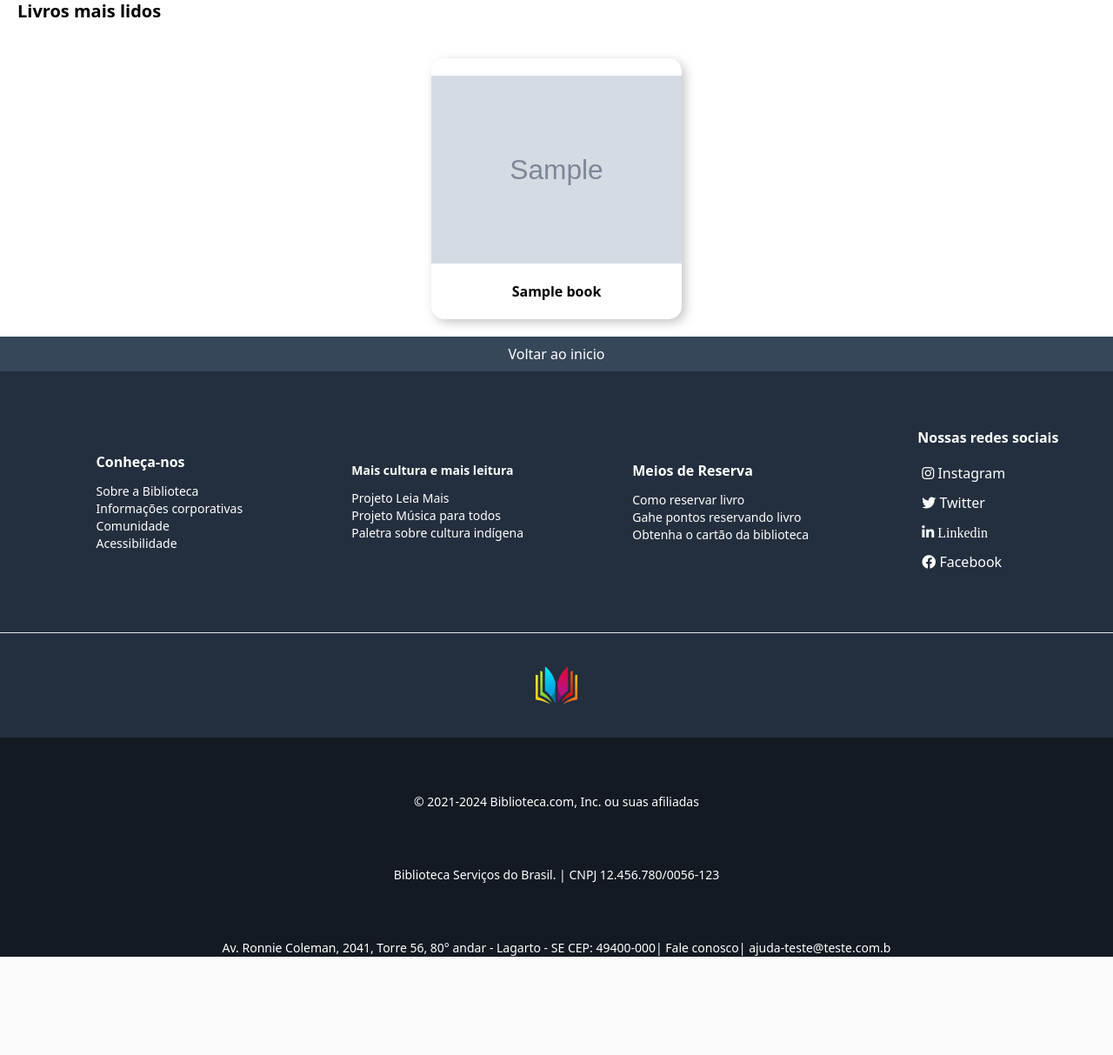
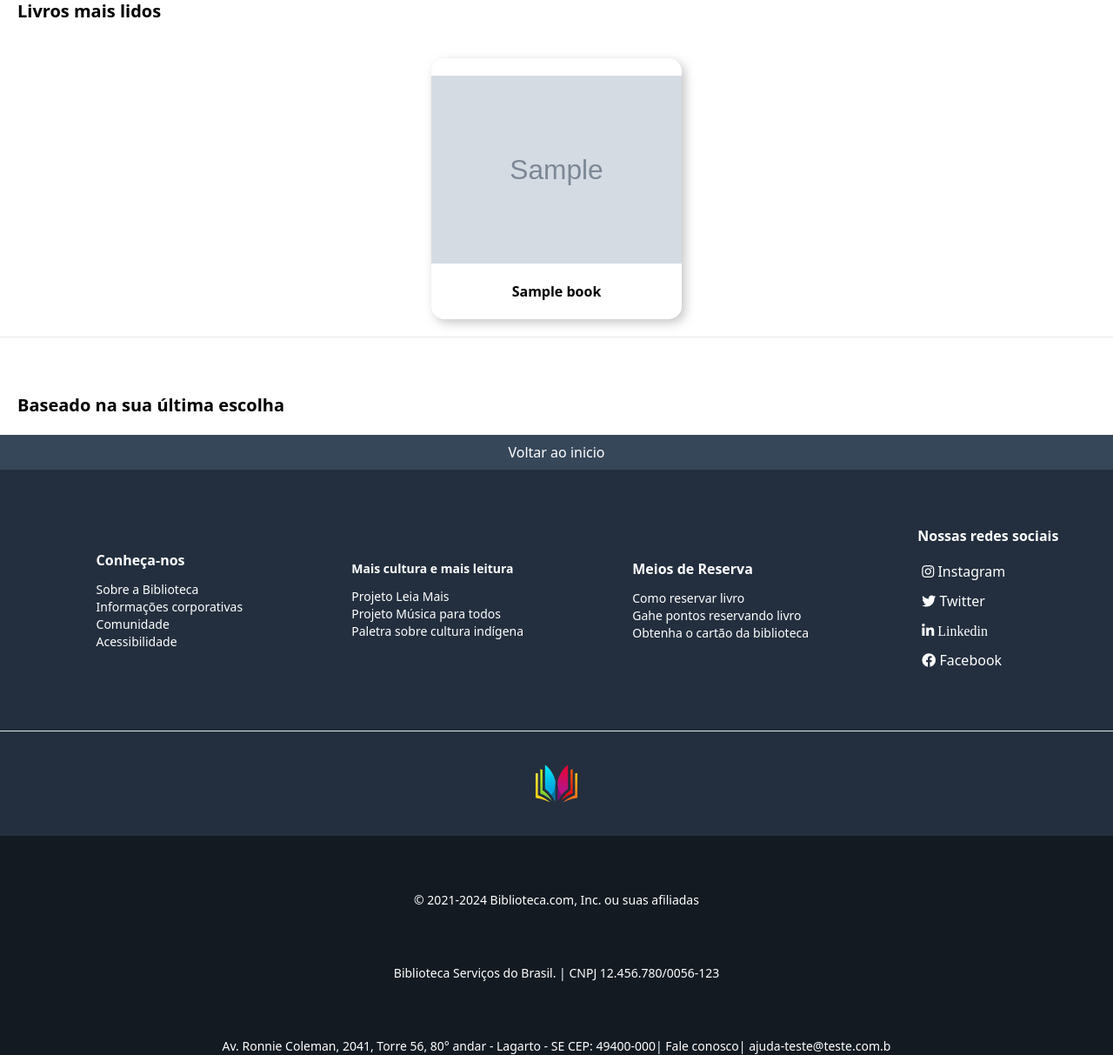
Before and after one commit to ericsanto/biblioteca_django, a Django app: page /catalogo/ in a window 1280 px wide. Shown: the part 1150-2363 px from the top of the page at 87% size. Before the commit the page ends 2250 px from the top, so only its background shows below. Run offline with Django 5.2, Linux system fonts and the light colour scheme; a user stored in the database is signed in; tables that the repository leaves empty hold one stand-in row (values such as "Sample post"); grey boxes marked "Sample" are stand-in pictures; some libraries are stand-ins or nearby versions; some web fonts are replaced.

Commit message:
Retornando os livros baseado no gosto do usuario

```diff
--- a/library/templates/catalog_books.html
+++ b/library/templates/catalog_books.html
@@ -118,7 +118,24 @@
           </div>
         {% endfor %}
       </div>
+      <hr>
     </article>
+
+    {% if request.user.is_authenticated %}
+    <article>
+      <p class="text-xl text-start font-bold mt-16 mb-5 ml-5">Baseado na sua última escolha</p>
+      <div class="container-more-reserve-book flex flex-row justify-center items-center">
+        {% for book in suggestion.all %}
+          <div class="card flex flex-col justify-center items-center m-5 pt-5" style="width: 18rem;">
+            <a href="{% url 'book_detail' book.pk %}"><img src="{{book.image.url}}" alt=""></a>
+            <a href="{% url 'book_detail' book.pk %}"><p class="pt-5 text-center pb-5 font-bold">{{book.name}}</p></a>
+          </div>
+        {% endfor %}
+      </div>
+    </article>
+    {%  endif %}
+
+
   </section>
 
 
```
